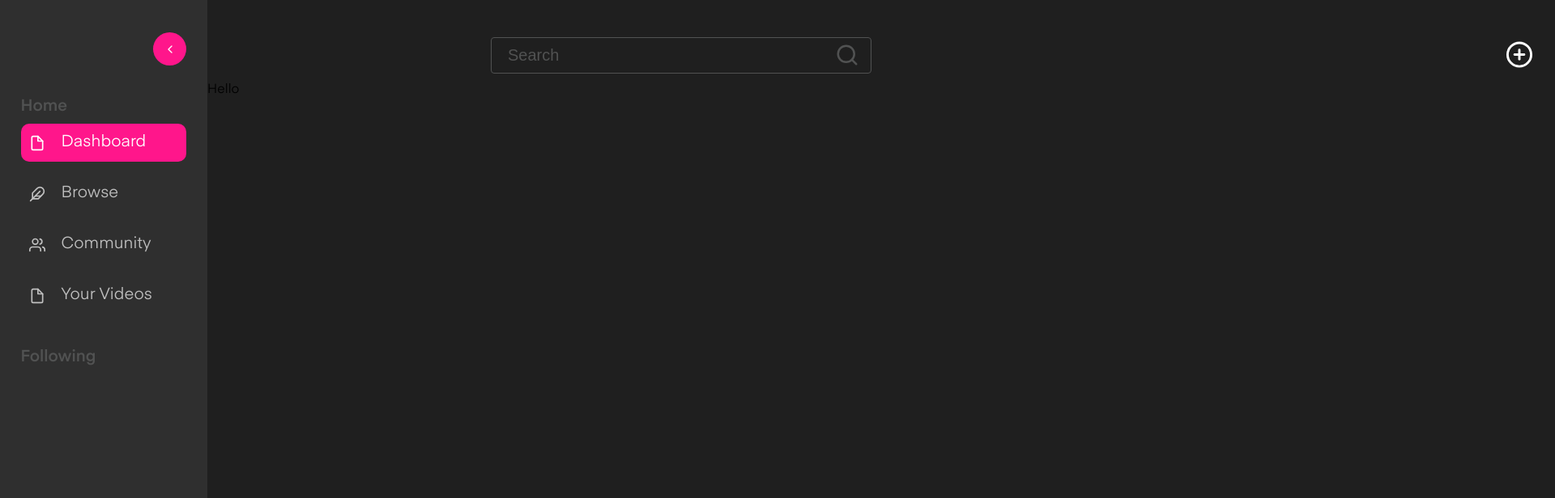
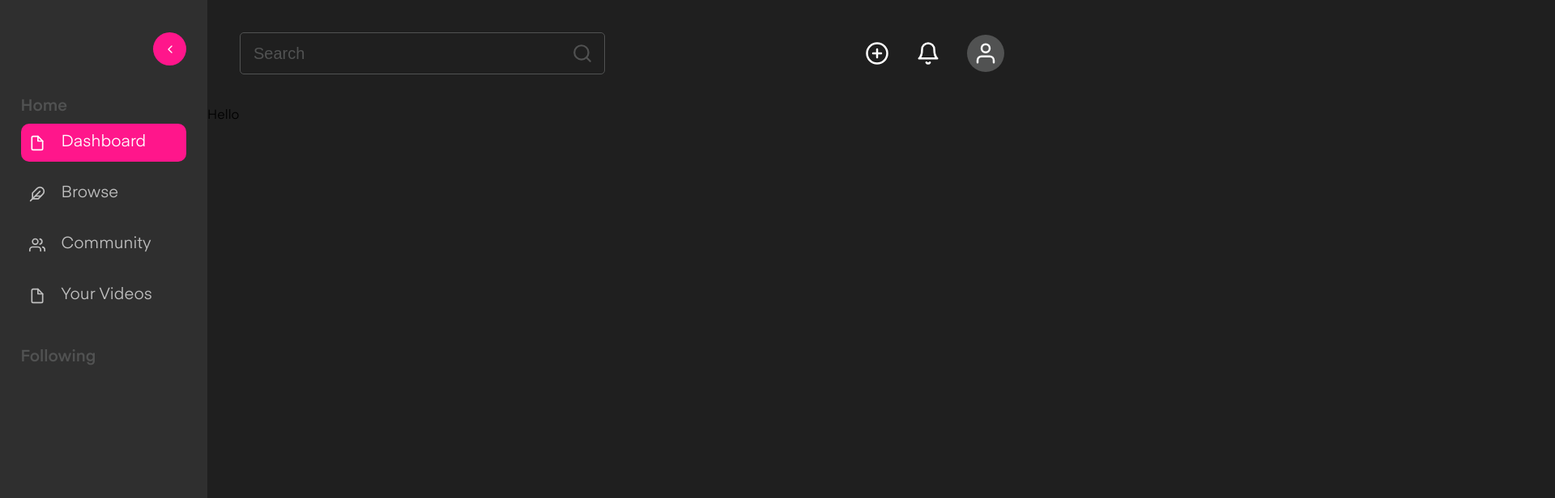
Before and after one commit to Code-Decoders/video-streaming, a Next.js app: page / in a window 1280 px wide. Shown: the top 616 px of the page at 81% size, 1920 px wide, since content can reach past the window. Built offline with nearby package versions, Linux system fonts and the light colour scheme.

Commit message:
navbar ui fixed

```diff
--- a/components/NavBar/Navbar.js
+++ b/components/NavBar/Navbar.js
@@ -4,24 +4,25 @@ import SearchBar from "../SearchBar/SearchBar";
 import { useState } from "react";
 import { FiPlusCircle, FiBell, FiUser } from 'react-icons/fi';
 
-const NavBar = ({route}) => {
+const NavBar = () => {
 
   const [search, setSearch] = useState("")
 
+
   const Search = () => {
-      console.log(search);
+    console.log(search);
     setSearch("");
   }
 
-  return(
-    <div className = {navbarstyle.base}>
-    <div className = {navbarstyle.search}>
-        <SearchBar l = { -150 } onClick = {() => Search()} value = {search} setSearch = {setSearch}/></div>
-    <div className = {navbarstyle.groupIcons}>
-        <FiPlusCircle className = {navbarstyle.pluscircle}/>
-        <FiBell className = {navbarstyle.bell}/>
-        <FiUser className = {navbarstyle.user}/>
-    </div>
+  return (
+    <div className={navbarstyle.base}>
+      <div className={navbarstyle.search}>
+        <SearchBar onClick={() => Search()} value={search} setSearch={setSearch} /></div>
+      <FiPlusCircle className={navbarstyle.pluscircle} />
+      <FiBell className={navbarstyle.bell} />
+      <div className={navbarstyle.userclass}>
+        <FiUser className={navbarstyle.user} />
+      </div>
     </div>
   )
 }
--- a/components/NavBar/Navbar.module.css
+++ b/components/NavBar/Navbar.module.css
@@ -1,39 +1,41 @@
 .base{
-  width: 100%;
   display: flex;
-  height: 100px;
   font-size: 100px;
+  padding: 40px;
+  align-items: center;
   color: white;
+  gap: 0 33px;
   background-color: var(--secondary);
 }
 
 .search{
-  left: 400px;
-  margin-left: 500px;
+  flex: 1
 }
 
-.groupIcons{
-  display: flex;
-  margin-top: 50px;
-  margin-left: 600px;
-}
 
 .pluscircle{
-  height: 35px;
+  width: 30px;
+  height: 30px;
 }
 
 .bell{
-  height: 35px;
+  width: 30px;
+  height: 30px;
 }
 
 .user{
-  height: 35px;
+  width: 30px;
+  height: 30px;
 }
 
 .userclass{
   display: flex;
-  height: 300px;
-  width: 300px;
+  height: 46px;
+  align-items: center;
+  justify-content: center;
+  background: var(--secondary-tool);
+  border-radius: 50%;
+  width: 46px;
 }
 
 .user:hover{
--- a/components/SearchBar/SearchBar.js
+++ b/components/SearchBar/SearchBar.js
@@ -2,10 +2,10 @@ import styles from "./SearchBar.module.css";
 import { FiSearch } from 'react-icons/fi';
 import Image from 'next/image'
 
-const SearchBar = ({setSearch, position, t, b, r, l, value, onClick}) => {
+const SearchBar = ({setSearch, style, value, onClick}) => {
   return(
-    <div className = {styles.navbase} height = "70px" style = {{ position: position ?? "relative", top: t ?? undefined, left: l ?? undefined }}>
-    <input className = {styles.searchInput} value = {value} placeholder = "Search" onChange = {(e) => setSearch(e.target.value)}/>
+    <div className = {styles.navbase} height = "70px" style = {style}>
+      <input className = {styles.searchInput} value = {value} placeholder = "Search" onChange = {(e) => setSearch(e.target.value)}/>
       <FiSearch className = {styles.searchIcon} onClick = {onClick}/>
     </div>
   )
--- a/components/SearchBar/SearchBar.module.css
+++ b/components/SearchBar/SearchBar.module.css
@@ -1,29 +1,33 @@
-.searchInput{
+.searchInput {
   color: white;
-  background-color: var(--secondary);
-  border: 1.5px solid var(--secondary-tool);
-  height: 45px;
-  width: 470px;
+  background: transparent;
+  outline: none;
+  border: none;
+  flex: 1;
   font-size: 20px;
-  padding-left: 20px;
-  border-radius: 4px;
 }
 
-.navbase{
-  top: -20px;
-  position: fixed;
+.navbase {
+  display: flex;
+  height: 52px;
+  border-radius: 5px;
+  width: 451px;
+  padding: 14px;
+  border: 1px solid var(--secondary-tool);
+  background-color: transparent;
+  align-items: center;
+  justify-content: space-between;
 }
 
-.searchInput::placeholder{
-  padding-top: 20px;
+.searchInput::placeholder {
   color: var(--secondary-tool);
   font-size: 20px;
 }
 
-.searchIcon{
+
+
+.searchIcon {
   color: var(--secondary-tool);
-  position: absolute;
-  top: 73px;
-  left: 390px;
-  height: 30px;
+  width: 26px;
+  height: 26px;
 }
--- a/components/layouts/main.js
+++ b/components/layouts/main.js
@@ -13,7 +13,7 @@ const Main = ({ children }) => {
     <div style={{ display: 'flex', }}>
       <Sidebar />
       <div className={styles['page-container']} style={state.isSidebarOpen ? { marginLeft: '20%' } : { marginLeft: '7%' }}>
-        <Navbar route={router.asPath} />
+        <Navbar />
         <main style={{ backgroundColor: "var(--secondary)", height: "Calc(100vh - 100px)", }}>
           {children}
         </main>
```
